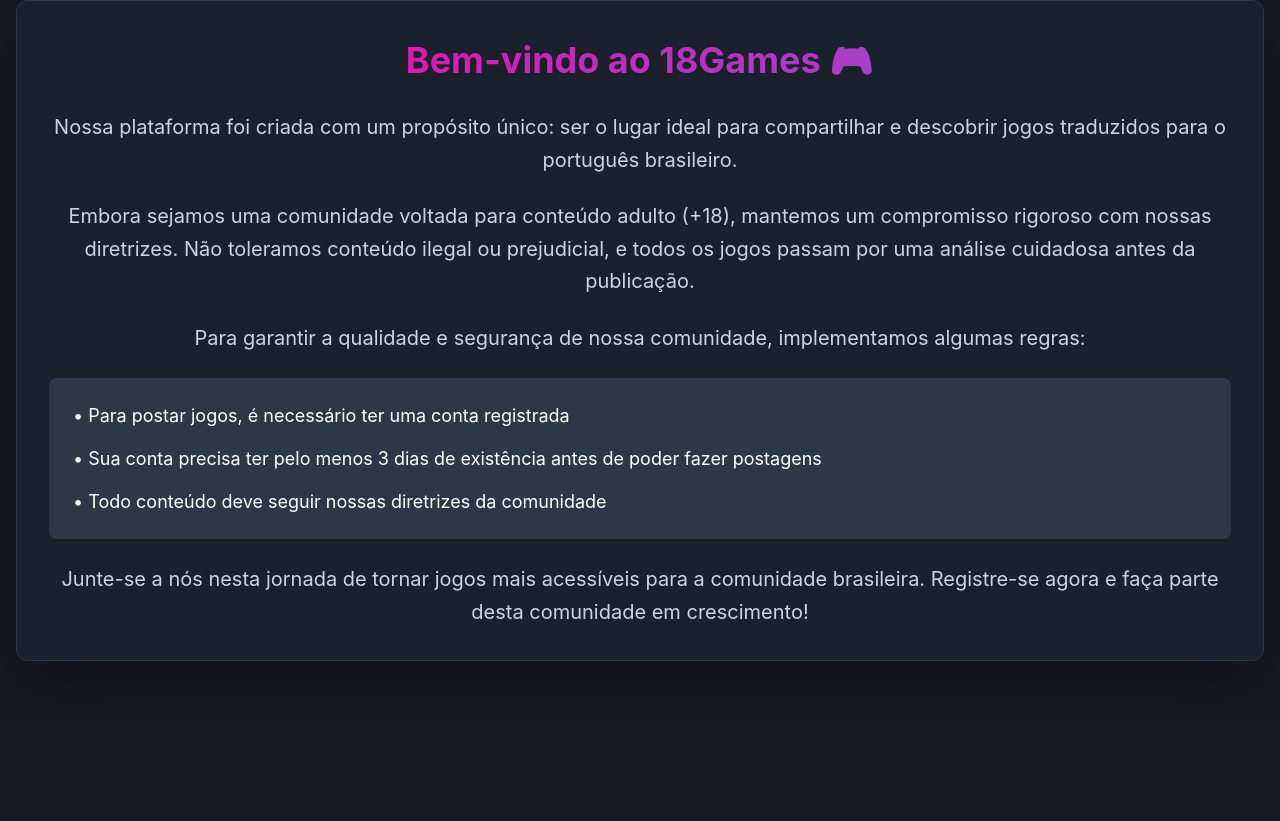
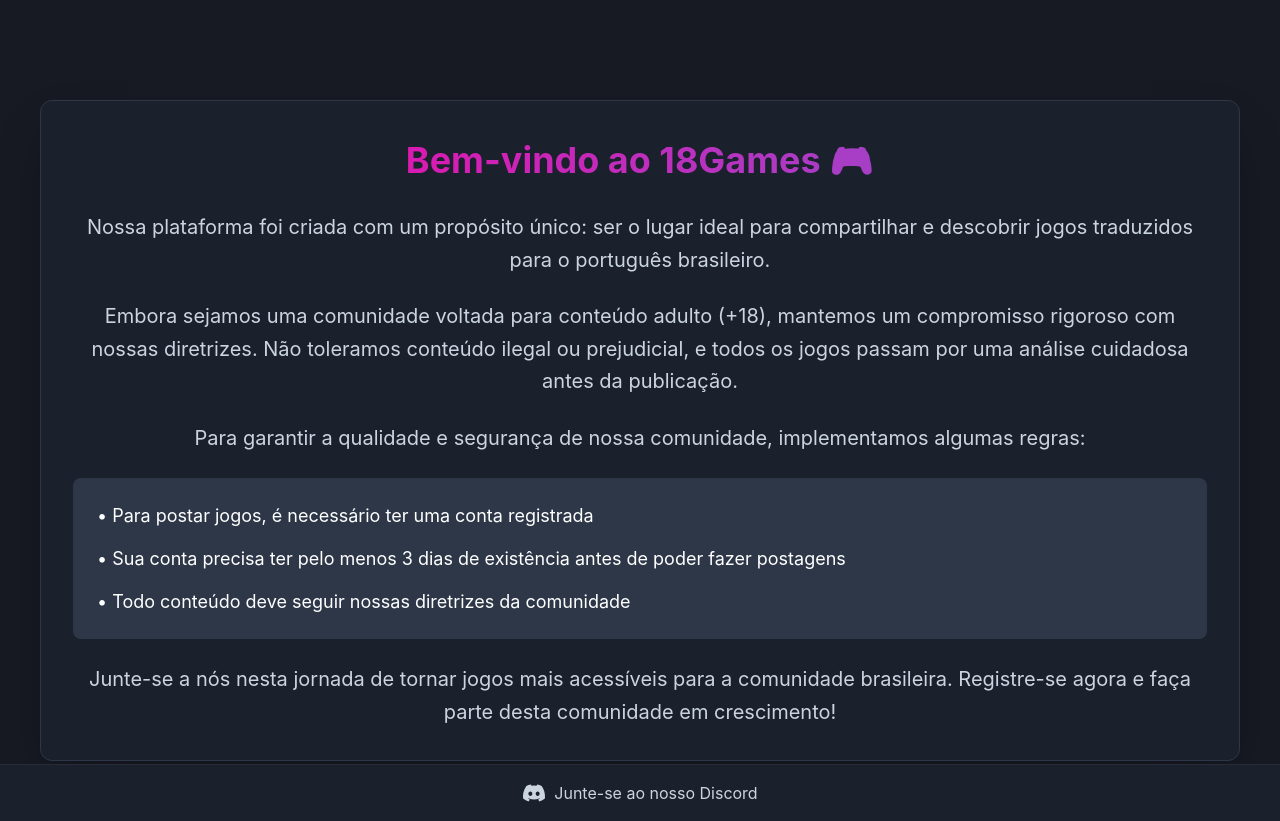
Before and after one commit to srmooon/18games, a Next.js app: page / in a window 1280 px wide. Shown: the part 145-966 px from the top of the page. Before the commit the page ends 865 px from the top, so only its background shows below. Built offline with nearby package versions, Linux system fonts and the light colour scheme; no server answers.

Commit message:
adicionar footer

```diff
--- a/src/app/page.tsx
+++ b/src/app/page.tsx
@@ -2,12 +2,16 @@
 
 import { Box, Container, Text, VStack } from '@chakra-ui/react';
 import { motion } from 'framer-motion';
+import Layout from '@/components/Layout';
+import { useUserContext } from '@/contexts/UserContext';
 
 const MotionBox = motion(Box);
 
 export default function HomePage() {
+  const { user } = useUserContext();
+
   return (
-    <Box minH="100vh" bg="gray.900">
+    <Layout user={user}>
       <Container maxW="container.xl" pt={20}>
         <MotionBox
           initial={{ opacity: 0, y: 20 }}
@@ -63,6 +67,6 @@
           </VStack>
         </MotionBox>
       </Container>
-    </Box>
+    </Layout>
   );
 }
--- a/src/components/Layout.tsx
+++ b/src/components/Layout.tsx
@@ -1,7 +1,8 @@
 'use client';
 
-import { Box, Container, Text } from '@chakra-ui/react';
+import { Box, Container, Text, Link, Icon } from '@chakra-ui/react';
 import { useColorModeValue } from '@chakra-ui/react';
+import { FaDiscord } from 'react-icons/fa';
 import Navbar from './Navbar';
 import { User } from 'firebase/auth';
 
@@ -14,7 +15,7 @@
   const bgColor = useColorModeValue('gray.50', 'gray.900');
 
   return (
-    <Box minH="100vh" bg={bgColor}>
+    <Box minH="100vh" bg={bgColor} position="relative" pb="60px">
       {/* Banner de Membro */}
       {user && user.role === 'membro' && (
         <Box
@@ -57,6 +58,35 @@
       >
         {children}
       </Container>
+
+      {/* Footer */}
+      <Box
+        position="absolute"
+        bottom={0}
+        left={0}
+        right={0}
+        bg="gray.800"
+        py={4}
+        borderTop="1px"
+        borderColor="whiteAlpha.100"
+      >
+        <Container maxW="container.xl">
+          <Link
+            href="https://discord.gg/Ns2UU7fgrU"
+            isExternal
+            display="flex"
+            alignItems="center"
+            justifyContent="center"
+            gap={2}
+            color="gray.300"
+            _hover={{ color: "brand.500", textDecoration: "none" }}
+            transition="color 0.2s"
+          >
+            <Icon as={FaDiscord} w={6} h={6} />
+            <Text>Junte-se ao nosso Discord</Text>
+          </Link>
+        </Container>
+      </Box>
     </Box>
   );
 }
```
Also changed, not shown: src/app/jogos/page.tsx (+11 -10 lines), src/components/Footer.tsx (+13 -48 lines).
